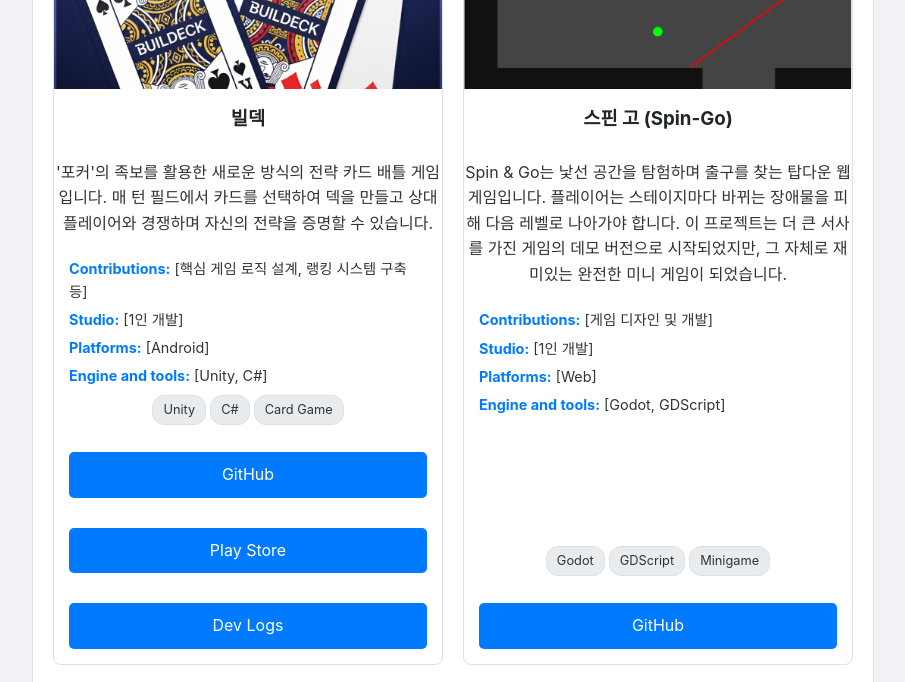
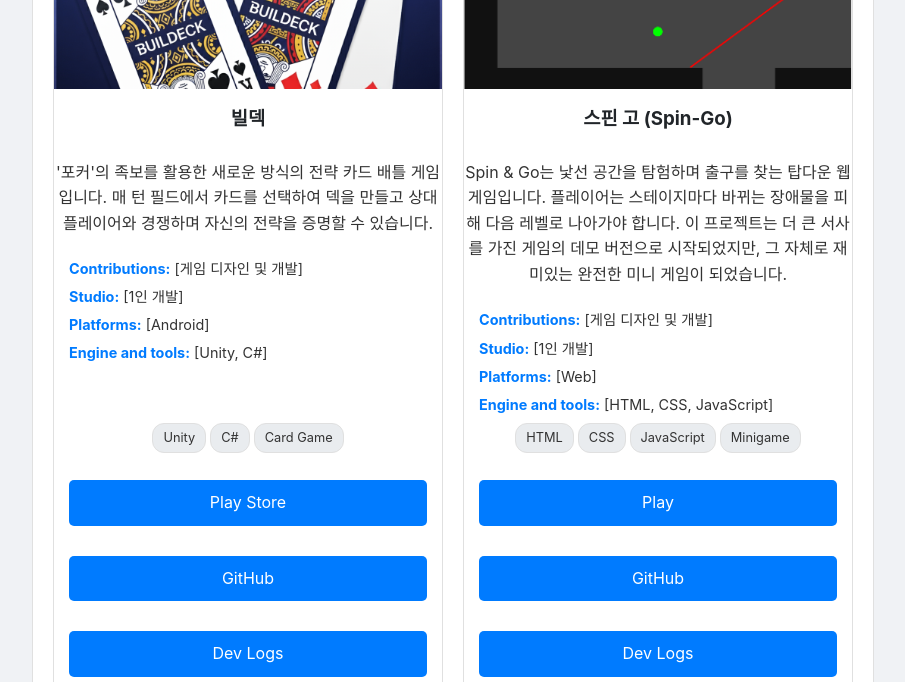
Before and after one commit to hojun313/hojun313.github.io, a Jekyll site: the page portfolio/index.html, which Jekyll copies as it is, in a window 1280 px wide and 900 px high, scrolled down 1049 px, cut to the strip 0-682 px from the top of the window. Shown: the whole strip, without its empty margins (187-1092 px from the left). Built offline with Jekyll 4.4.1, drawn with Linux system fonts in a browser that asks for light colours.

Commit message:
Update blog post categories and portfolio details
Added 'Diary' and 'GameDevLog' categories to two blog posts for better organization. Updated portfolio project descriptions, contributions, engine/tools, and links for improved accuracy and navigation.

```diff
--- a/portfolio/index.html
+++ b/portfolio/index.html
@@ -66,7 +66,7 @@
                 <h3>빌덱</h3>
                 <p>'포커'의 족보를 활용한 새로운 방식의 전략 카드 배틀 게임입니다. 매 턴 필드에서 카드를 선택하여 덱을 만들고 상대 플레이어와 경쟁하며 자신의 전략을 증명할 수 있습니다.</p>
                 <div class="description-list">
-                    <p><strong>Contributions:</strong> [핵심 게임 로직 설계, 랭킹 시스템 구축 등]</p>
+                    <p><strong>Contributions:</strong> [게임 디자인 및 개발]</p>
                     <p><strong>Studio:</strong> [1인 개발]</p>
                     <p><strong>Platforms:</strong> [Android]</p>
                     <p><strong>Engine and tools:</strong> [Unity, C#]</p>
@@ -74,9 +74,9 @@
                 <div class="tags">
                     <span>Unity</span><span>C#</span><span>Card Game</span>
                 </div>
+                <a href="https://play.google.com/store/apps/details?id=com.hojun.buildeck" target="_blank">Play Store</a>
                 <a href="https://github.com/hojun313/BuilDeck" target="_blank">GitHub</a>
-                <a href="https://play.google.com/store/apps/details?id=com.hojun.buildeck" target="_blank">Play Store</a>
-                <a href="https://buildeck.com" target="_blank">Dev Logs</a>
+                <a href="https://hojun313.github.io/tags/#Buildeck" target="_blank">Dev Logs</a>
             </div>
 
             <div class="project-card">
@@ -87,12 +87,15 @@
                     <p><strong>Contributions:</strong> [게임 디자인 및 개발]</p>
                     <p><strong>Studio:</strong> [1인 개발]</p>
                     <p><strong>Platforms:</strong> [Web]</p>
-                    <p><strong>Engine and tools:</strong> [Godot, GDScript]</p>
+                    <p><strong>Engine and tools:</strong> [HTML, CSS, JavaScript]</p>
                 </div>
                 <div class="tags">
-                    <span>Godot</span><span>GDScript</span><span>Minigame</span>
+                    <span>HTML</span><span>CSS</span><span>JavaScript</span><span>Minigame</span>
                 </div>
+                <a href="https://hojun313.github.io/Spin--Go/" target="_blank">Play</a>
                 <a href="https://github.com/hojun313/Spin--Go" target="_blank">GitHub</a>
+                <a href="https://hojun313.github.io/tags/#SpinGo" target="_blank">Dev Logs</a>
+
             </div>
 
             <div class="project-card">
```
Also changed, not shown: _posts/1. 새로운/개발 일지/2025-08-27-빌덱 개발 일지.md (+1 -0 lines), _posts/1. 새로운/개발 일지/2025-08-28-빌덱 개발 일지.md (+1 -0 lines).
